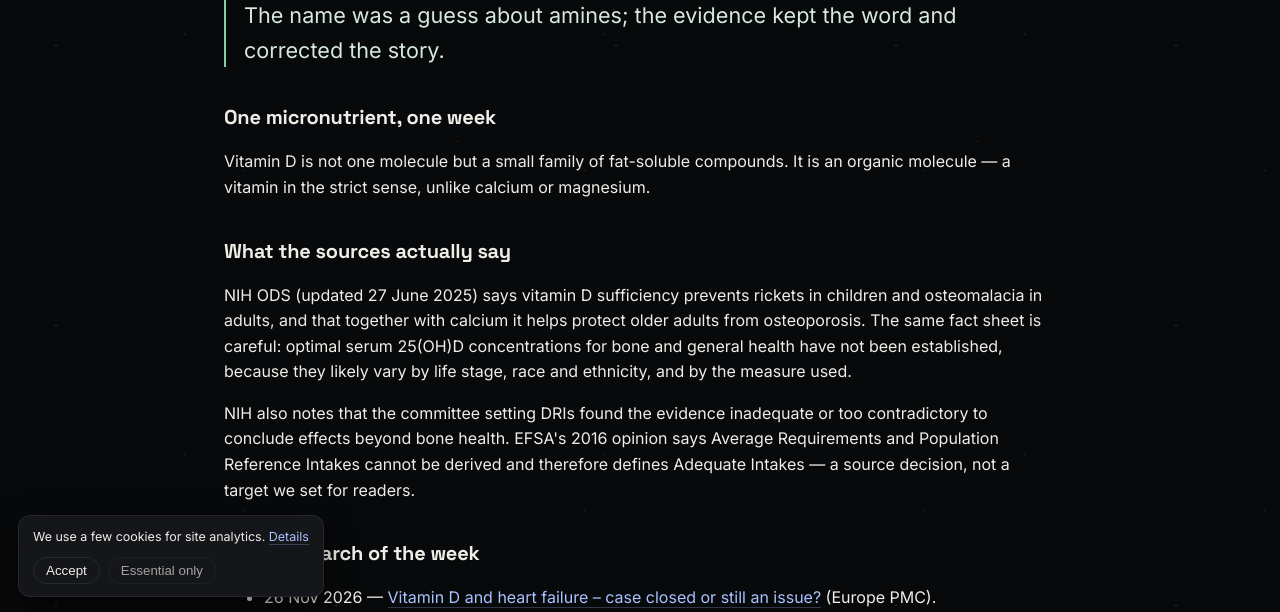
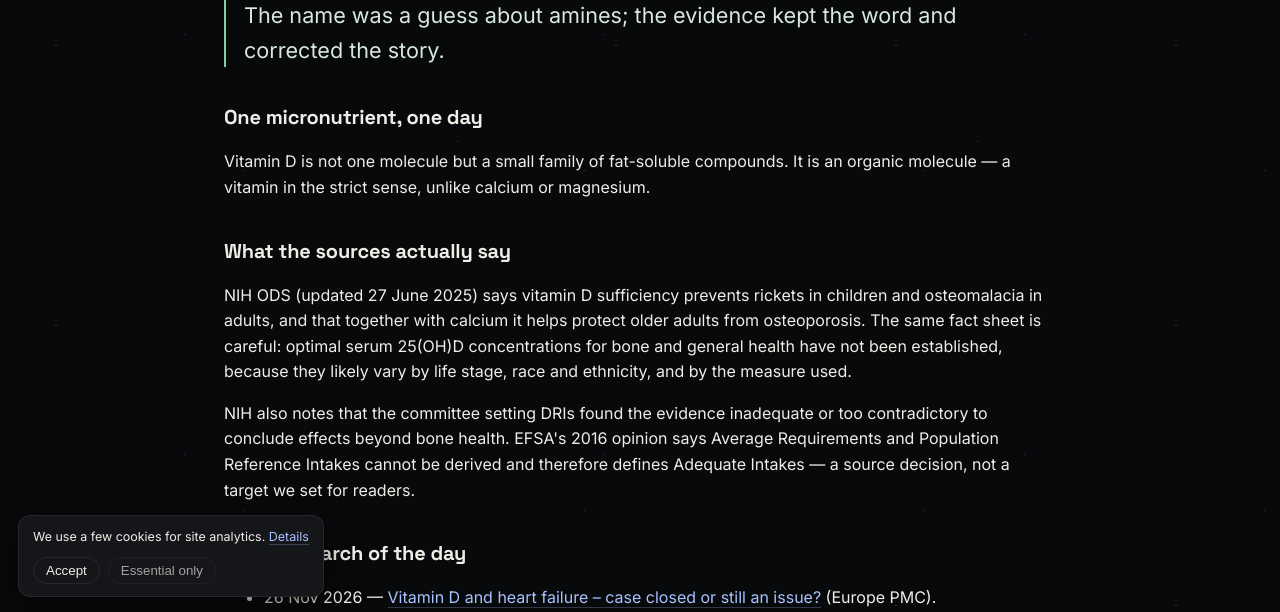
Before and after one commit to vitaminsok/vitaminsok.github.io, a Jekyll site: the page built from _weekly/2026-12-03-vitamin-d.md, in a window 1280 px wide and 900 px high. Shown: the part 285-897 px from the top of the window. Built offline with Jekyll 4.4.1, drawn with Linux system fonts in a browser that asks for light colours.

Commit message:
Publish site via hermes publish_pages.py

```diff
--- a/_weekly/2026-12-03-vitamin-d.md
+++ b/_weekly/2026-12-03-vitamin-d.md
@@ -7,14 +7,14 @@ description: "Vita note 2: vitamin D as an organic molecule, with NIH/EFSA/WHO c
 article: true
 sources_checked: 2026-11-26
 ---
-<h2>One micronutrient, one week</h2>
+<h2>One micronutrient, one day</h2>
 <p>Vitamin D is not one molecule but a small family of fat-soluble compounds. It is an organic molecule — a vitamin in the strict sense, unlike calcium or magnesium.</p>
 
 <h2>What the sources actually say</h2>
 <p>NIH ODS (updated 27 June 2025) says vitamin D sufficiency prevents rickets in children and osteomalacia in adults, and that together with calcium it helps protect older adults from osteoporosis. The same fact sheet is careful: optimal serum 25(OH)D concentrations for bone and general health have not been established, because they likely vary by life stage, race and ethnicity, and by the measure used.</p>
 <p>NIH also notes that the committee setting DRIs found the evidence inadequate or too contradictory to conclude effects beyond bone health. EFSA's 2016 opinion says Average Requirements and Population Reference Intakes cannot be derived and therefore defines Adequate Intakes — a source decision, not a target we set for readers.</p>
 
-<h2>Fresh research of the week</h2>
+<h2>Fresh research of the day</h2>
 <ul>
   <li>26 Nov 2026 — <a href="https://europepmc.org/article/PMC/PMC13798348">Vitamin D and heart failure – case closed or still an issue?</a> (Europe PMC).</li>
   <li>11 Nov 2026 — <a href="https://europepmc.org/article/MED/43012372">Regimens of vitamin D supplementation for women during pregnancy</a> (Europe PMC).</li>
```
